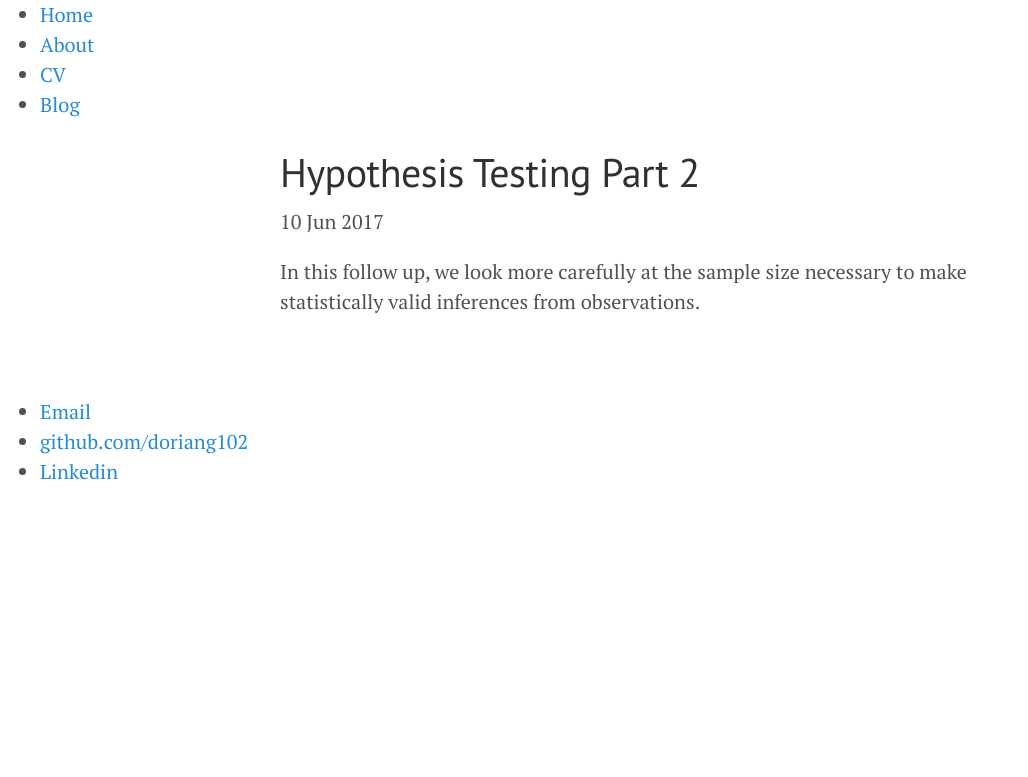
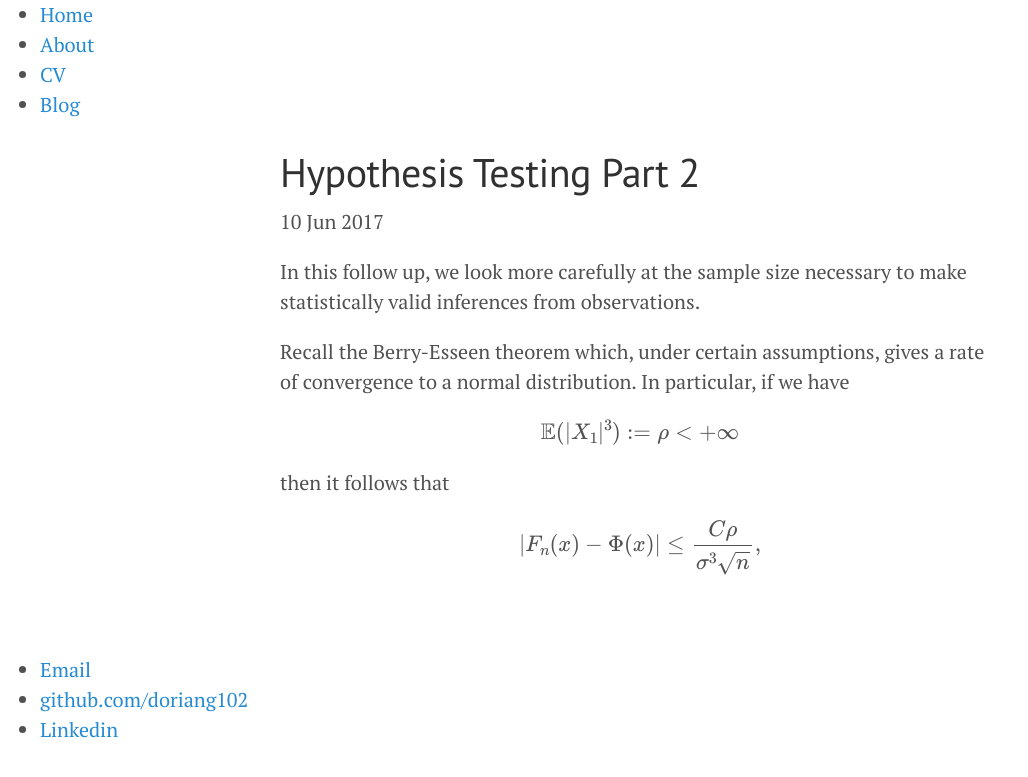
Before and after one commit to doriang102/doriang102.github.io, a Jekyll site: the page built from _posts/2017-06-10-hypothesis-testing-part-2.md, in a window 1280 px wide. Shown: the top 777 px of the page, without its empty margins (0-1028 px from the left). Built offline with Jekyll 4.4.1, drawn with Linux system fonts in a browser that asks for light colours; our own code applies the rules of GitHub Pages for plain Markdown files; formulas are drawn with MathJax 3.

Commit message:
Create 2017-06-10-hypothesis-testing-part-2.md

```diff
--- a/_posts/2017-06-10-hypothesis-testing-part-2.md
+++ b/_posts/2017-06-10-hypothesis-testing-part-2.md
@@ -1,2 +1,10 @@
 In this follow up, we look more carefully at the sample size necessary to make statistically valid
 inferences from observations.
+
+Recall the Berry-Esseen theorem which, under certain assumptions, gives a rate of convergence to a normal distribution. In particular, if we have
+
+$$ \mathbb{E}(|X_1|^3) := \rho < +\infty $$
+
+then it follows that
+
+$$\left|F_{n}(x)-\Phi (x)\right| \leq \frac{C\rho}{\sigma^3 \sqrt{n}},$$
```
